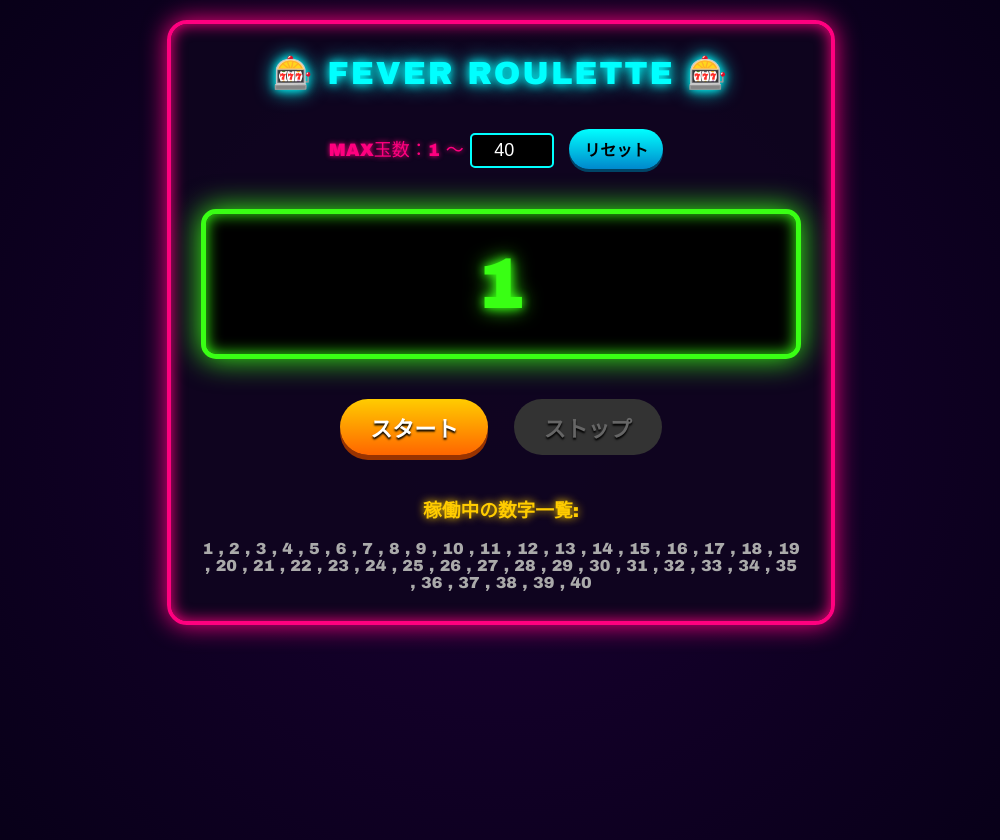
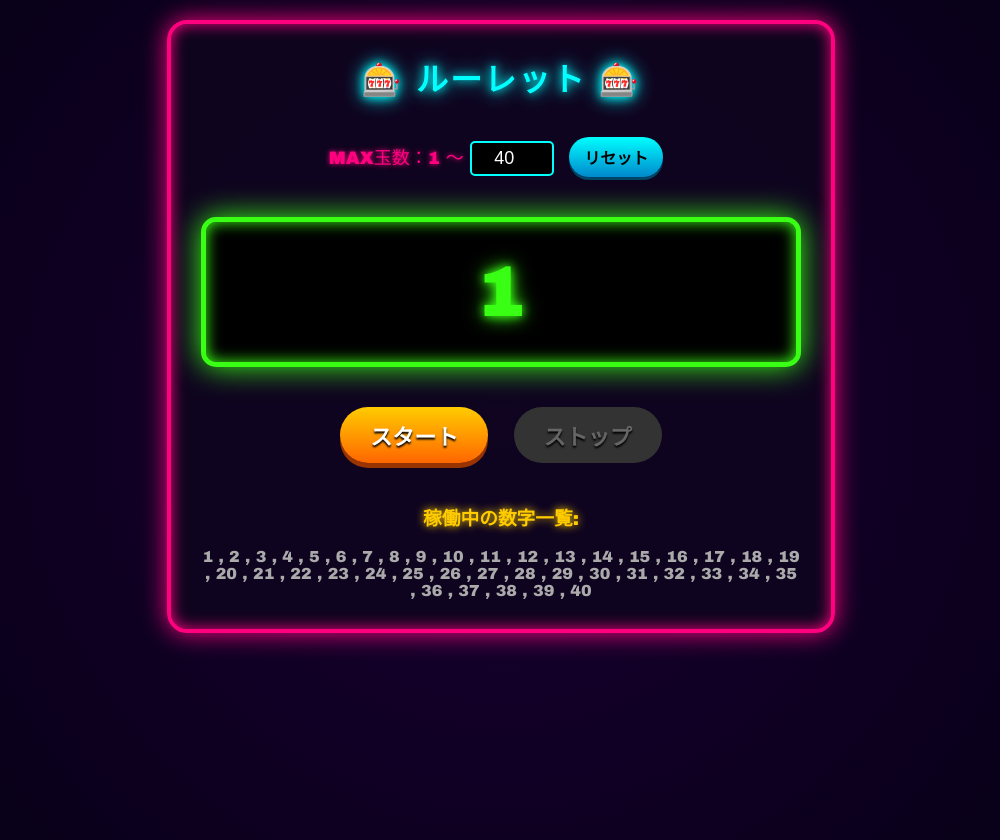
Before and after one commit to dariuszt007/numbers, a plain HTML site: page index.html in a window 1280 px wide. Shown: the whole page, without its empty margins (139-1139 px from the left). Drawn offline with Linux system fonts and the light colour scheme.

Commit message:
Update index.html

```diff
--- a/index.html
+++ b/index.html
@@ -3,7 +3,7 @@
 <head>
     <meta charset="UTF-8">
     <meta name="viewport" content="width=device-width, initial-scale=1.0">
-    <title>CR FEVER ルーレット</title>
+    <title>FEVER ルーレット</title>
     <style>
         /* Pachinko Neon Style */
         body {
@@ -140,7 +140,7 @@
 <body>
 
 <div class="container">
-    <h2>🎰 FEVER ROULETTE 🎰</h2>
+    <h2>🎰 ルーレット 🎰</h2>
 
     <div>
         <label for="maxNumber">MAX玉数：1 〜 </label>
```
